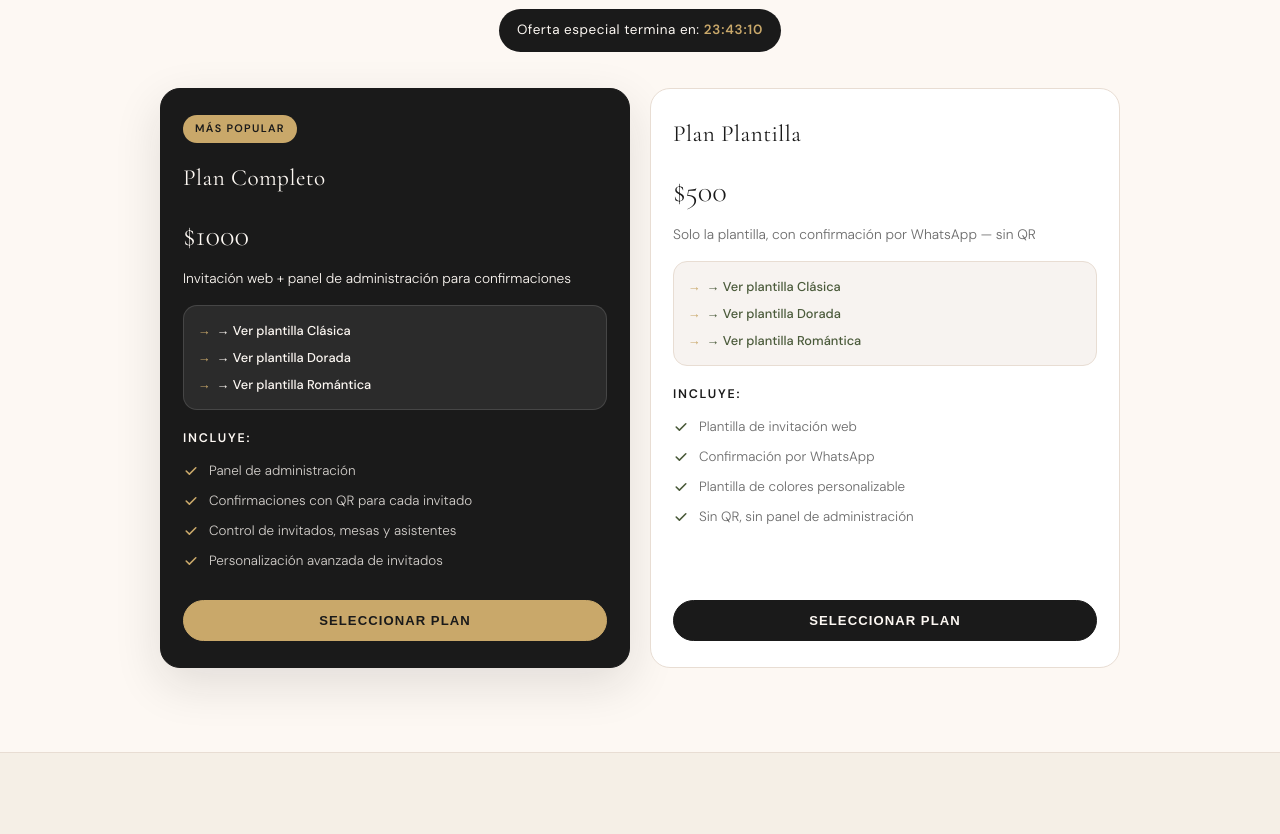
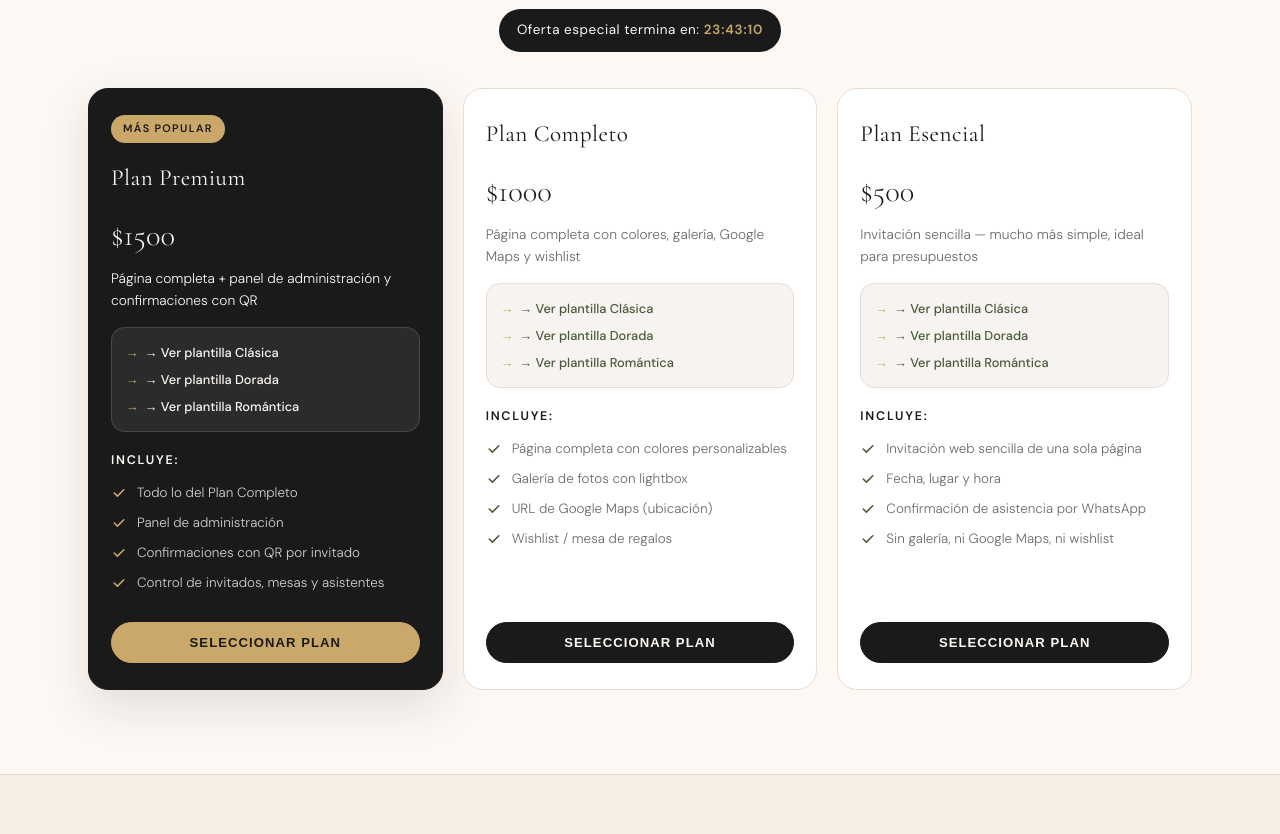
Before and after one commit to DevilsDevs/DigitaLInv, a plain HTML site: page Principal/index.html in a window 1280 px wide. Shown: the part 1398-2232 px from the top of the page. Drawn offline with nearby package versions, Linux system fonts and the light colour scheme; a web font is replaced by a local one.

Commit message:
feat(landing): 3 planes de precio — Premium $1500, Completo $1000, Esencial $500
- Plan Premium $1500 (featured): página completa + panel de administración, confirmaciones con QR, control de invitados/mesas/asistentes
- Plan Completo $1000: página completa con colores personalizables, galería de fotos con lightbox, URL Google Maps, wishlist/mesa de regalos
- Plan Esencial $500: invitación sencilla de una sola página, fecha/lugar/hora, confirmación por WhatsApp; sin galería ni maps ni wishlist
- pricing-grid a 3 columnas en desktop (max-width 1160px)

```diff
--- a/Principal/index.html
+++ b/Principal/index.html
@@ -114,14 +114,14 @@
                 <span>Oferta especial termina en: <strong id="countdown-timer">23:59:58</strong></span>
             </div>
             <div class="pricing-grid">
-                <!-- Plan Completo -->
+                <!-- Plan Premium -->
                 <div class="pricing-card featured">
                     <div class="badge">MÁS POPULAR</div>
-                    <h3 class="plan-name">Plan Completo</h3>
+                    <h3 class="plan-name">Plan Premium</h3>
                     <div class="plan-price">
-                        <span class="price-current">$1000</span>
+                        <span class="price-current">$1500</span>
                     </div>
-                    <p class="plan-description">Invitación web + panel de administración para confirmaciones</p>
+                    <p class="plan-description">Página completa + panel de administración y confirmaciones con QR</p>
                     <div class="plan-links">
                         <a href="./Plantillas/boda-clasica/" class="plan-link">→ Ver plantilla Clásica</a>
                         <a href="./Plantillas/boda-dorada/" class="plan-link">→ Ver plantilla Dorada</a>
@@ -134,13 +134,19 @@
                                 <svg class="check-icon" width="20" height="20" viewBox="0 0 20 20" fill="currentColor">
                                     <path d="M16.707 5.293a1 1 0 010 1.414l-8 8a1 1 0 01-1.414 0l-4-4a1 1 0 011.414-1.414L8 12.586l7.293-7.293a1 1 0 011.414 0z"/>
                                 </svg>
+                                Todo lo del Plan Completo
+                            </li>
+                            <li>
+                                <svg class="check-icon" width="20" height="20" viewBox="0 0 20 20" fill="currentColor">
+                                    <path d="M16.707 5.293a1 1 0 010 1.414l-8 8a1 1 0 01-1.414 0l-4-4a1 1 0 011.414-1.414L8 12.586l7.293-7.293a1 1 0 011.414 0z"/>
+                                </svg>
                                 Panel de administración
                             </li>
                             <li>
                                 <svg class="check-icon" width="20" height="20" viewBox="0 0 20 20" fill="currentColor">
                                     <path d="M16.707 5.293a1 1 0 010 1.414l-8 8a1 1 0 01-1.414 0l-4-4a1 1 0 011.414-1.414L8 12.586l7.293-7.293a1 1 0 011.414 0z"/>
                                 </svg>
-                                Confirmaciones con QR para cada invitado
+                                Confirmaciones con QR por invitado
                             </li>
                             <li>
                                 <svg class="check-icon" width="20" height="20" viewBox="0 0 20 20" fill="currentColor">
@@ -148,24 +154,18 @@
                                 </svg>
                                 Control de invitados, mesas y asistentes
                             </li>
-                            <li>
-                                <svg class="check-icon" width="20" height="20" viewBox="0 0 20 20" fill="currentColor">
-                                    <path d="M16.707 5.293a1 1 0 010 1.414l-8 8a1 1 0 01-1.414 0l-4-4a1 1 0 011.414-1.414L8 12.586l7.293-7.293a1 1 0 011.414 0z"/>
-                                </svg>
-                                Personalización avanzada de invitados
-                            </li>
                         </ul>
                     </div>
                     <button class="btn btn-plan">Seleccionar Plan</button>
                 </div>
 
-                <!-- Plan Plantilla -->
+                <!-- Plan Completo -->
                 <div class="pricing-card">
-                    <h3 class="plan-name">Plan Plantilla</h3>
+                    <h3 class="plan-name">Plan Completo</h3>
                     <div class="plan-price">
-                        <span class="price-current">$500</span>
+                        <span class="price-current">$1000</span>
                     </div>
-                    <p class="plan-description">Solo la plantilla, con confirmación por WhatsApp — sin QR</p>
+                    <p class="plan-description">Página completa con colores, galería, Google Maps y wishlist</p>
                     <div class="plan-links">
                         <a href="./Plantillas/boda-clasica/" class="plan-link">→ Ver plantilla Clásica</a>
                         <a href="./Plantillas/boda-dorada/" class="plan-link">→ Ver plantilla Dorada</a>
@@ -178,25 +178,69 @@
                                 <svg class="check-icon" width="20" height="20" viewBox="0 0 20 20" fill="currentColor">
                                     <path d="M16.707 5.293a1 1 0 010 1.414l-8 8a1 1 0 01-1.414 0l-4-4a1 1 0 011.414-1.414L8 12.586l7.293-7.293a1 1 0 011.414 0z"/>
                                 </svg>
-                                Plantilla de invitación web
+                                Página completa con colores personalizables
                             </li>
                             <li>
                                 <svg class="check-icon" width="20" height="20" viewBox="0 0 20 20" fill="currentColor">
                                     <path d="M16.707 5.293a1 1 0 010 1.414l-8 8a1 1 0 01-1.414 0l-4-4a1 1 0 011.414-1.414L8 12.586l7.293-7.293a1 1 0 011.414 0z"/>
                                 </svg>
-                                Confirmación por WhatsApp
+                                Galería de fotos con lightbox
                             </li>
                             <li>
                                 <svg class="check-icon" width="20" height="20" viewBox="0 0 20 20" fill="currentColor">
                                     <path d="M16.707 5.293a1 1 0 010 1.414l-8 8a1 1 0 01-1.414 0l-4-4a1 1 0 011.414-1.414L8 12.586l7.293-7.293a1 1 0 011.414 0z"/>
                                 </svg>
-                                Plantilla de colores personalizable
+                                URL de Google Maps (ubicación)
                             </li>
                             <li>
                                 <svg class="check-icon" width="20" height="20" viewBox="0 0 20 20" fill="currentColor">
                                     <path d="M16.707 5.293a1 1 0 010 1.414l-8 8a1 1 0 01-1.414 0l-4-4a1 1 0 011.414-1.414L8 12.586l7.293-7.293a1 1 0 011.414 0z"/>
                                 </svg>
-                                Sin QR, sin panel de administración
+                                Wishlist / mesa de regalos
+                            </li>
+                        </ul>
+                    </div>
+                    <button class="btn btn-plan">Seleccionar Plan</button>
+                </div>
+
+                <!-- Plan Esencial -->
+                <div class="pricing-card">
+                    <h3 class="plan-name">Plan Esencial</h3>
+                    <div class="plan-price">
+                        <span class="price-current">$500</span>
+                    </div>
+                    <p class="plan-description">Invitación sencilla — mucho más simple, ideal para presupuestos</p>
+                    <div class="plan-links">
+                        <a href="./Plantillas/boda-clasica/" class="plan-link">→ Ver plantilla Clásica</a>
+                        <a href="./Plantillas/boda-dorada/" class="plan-link">→ Ver plantilla Dorada</a>
+                        <a href="./Plantillas/boda-romantica/" class="plan-link">→ Ver plantilla Romántica</a>
+                    </div>
+                    <div class="plan-features">
+                        <h4>Incluye:</h4>
+                        <ul>
+                            <li>
+                                <svg class="check-icon" width="20" height="20" viewBox="0 0 20 20" fill="currentColor">
+                                    <path d="M16.707 5.293a1 1 0 010 1.414l-8 8a1 1 0 01-1.414 0l-4-4a1 1 0 011.414-1.414L8 12.586l7.293-7.293a1 1 0 011.414 0z"/>
+                                </svg>
+                                Invitación web sencilla de una sola página
+                            </li>
+                            <li>
+                                <svg class="check-icon" width="20" height="20" viewBox="0 0 20 20" fill="currentColor">
+                                    <path d="M16.707 5.293a1 1 0 010 1.414l-8 8a1 1 0 01-1.414 0l-4-4a1 1 0 011.414-1.414L8 12.586l7.293-7.293a1 1 0 011.414 0z"/>
+                                </svg>
+                                Fecha, lugar y hora
+                            </li>
+                            <li>
+                                <svg class="check-icon" width="20" height="20" viewBox="0 0 20 20" fill="currentColor">
+                                    <path d="M16.707 5.293a1 1 0 010 1.414l-8 8a1 1 0 01-1.414 0l-4-4a1 1 0 011.414-1.414L8 12.586l7.293-7.293a1 1 0 011.414 0z"/>
+                                </svg>
+                                Confirmación de asistencia por WhatsApp
+                            </li>
+                            <li>
+                                <svg class="check-icon" width="20" height="20" viewBox="0 0 20 20" fill="currentColor">
+                                    <path d="M16.707 5.293a1 1 0 010 1.414l-8 8a1 1 0 01-1.414 0l-4-4a1 1 0 011.414-1.414L8 12.586l7.293-7.293a1 1 0 011.414 0z"/>
+                                </svg>
+                                Sin galería, ni Google Maps, ni wishlist
                             </li>
                         </ul>
                     </div>
--- a/Principal/styles.css
+++ b/Principal/styles.css
@@ -200,7 +200,7 @@ body{
 }
 .countdown-icon{ display:none; }
 #countdown-timer{ font-variant-numeric:tabular-nums; letter-spacing:0.06em; color:var(--color-gold); font-weight:600; }
-.pricing-grid{ display:grid; grid-template-columns:repeat(2,1fr); gap:20px; max-width:960px; margin:0 auto; align-items:stretch; }
+.pricing-grid{ display:grid; grid-template-columns:repeat(3,1fr); gap:20px; max-width:1160px; margin:0 auto; align-items:stretch; }
 .pricing-card{
   background:var(--color-surface-2); border:1px solid var(--color-border);
   border-radius:var(--radius-lg); padding:26px 22px; display:flex; flex-direction:column;
```
